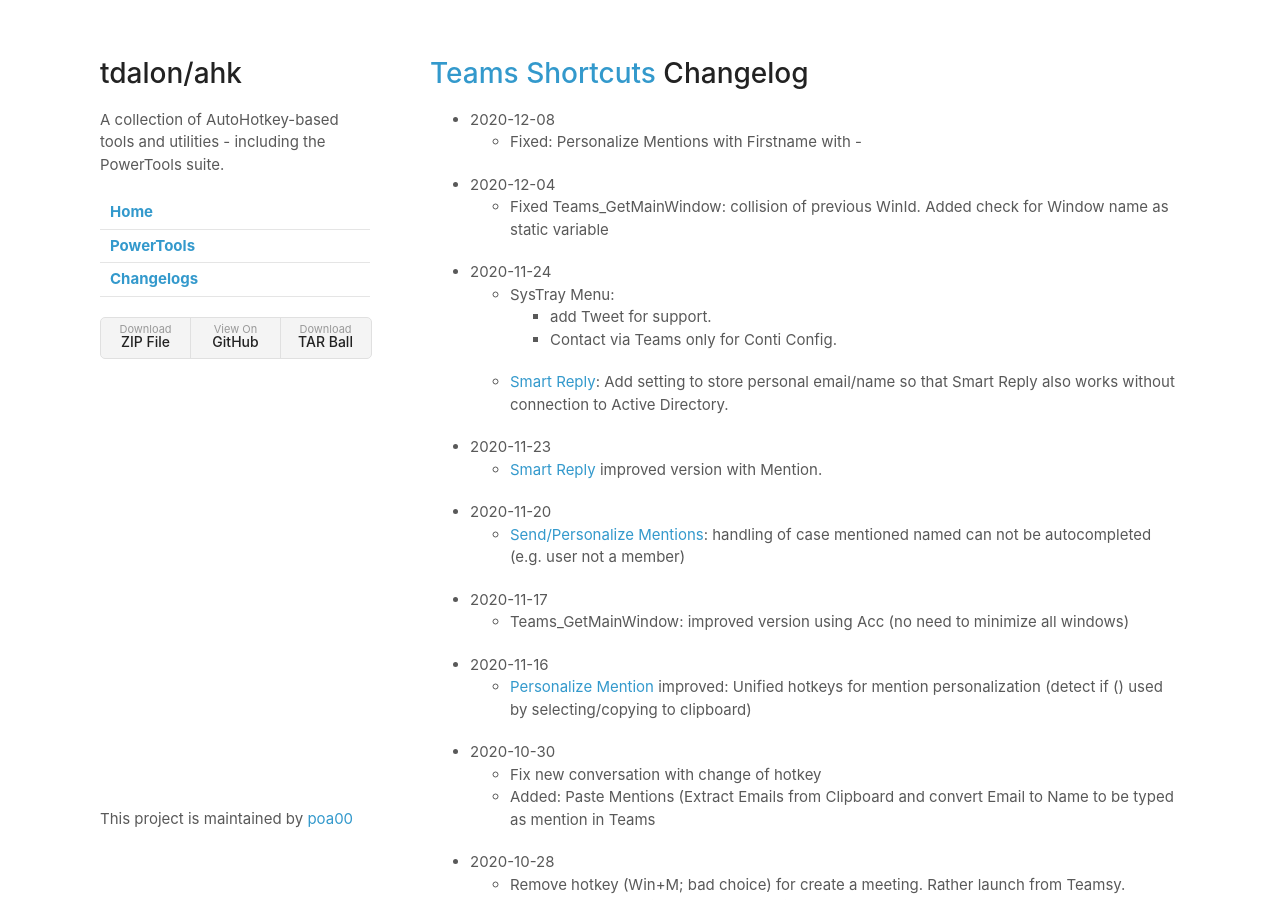
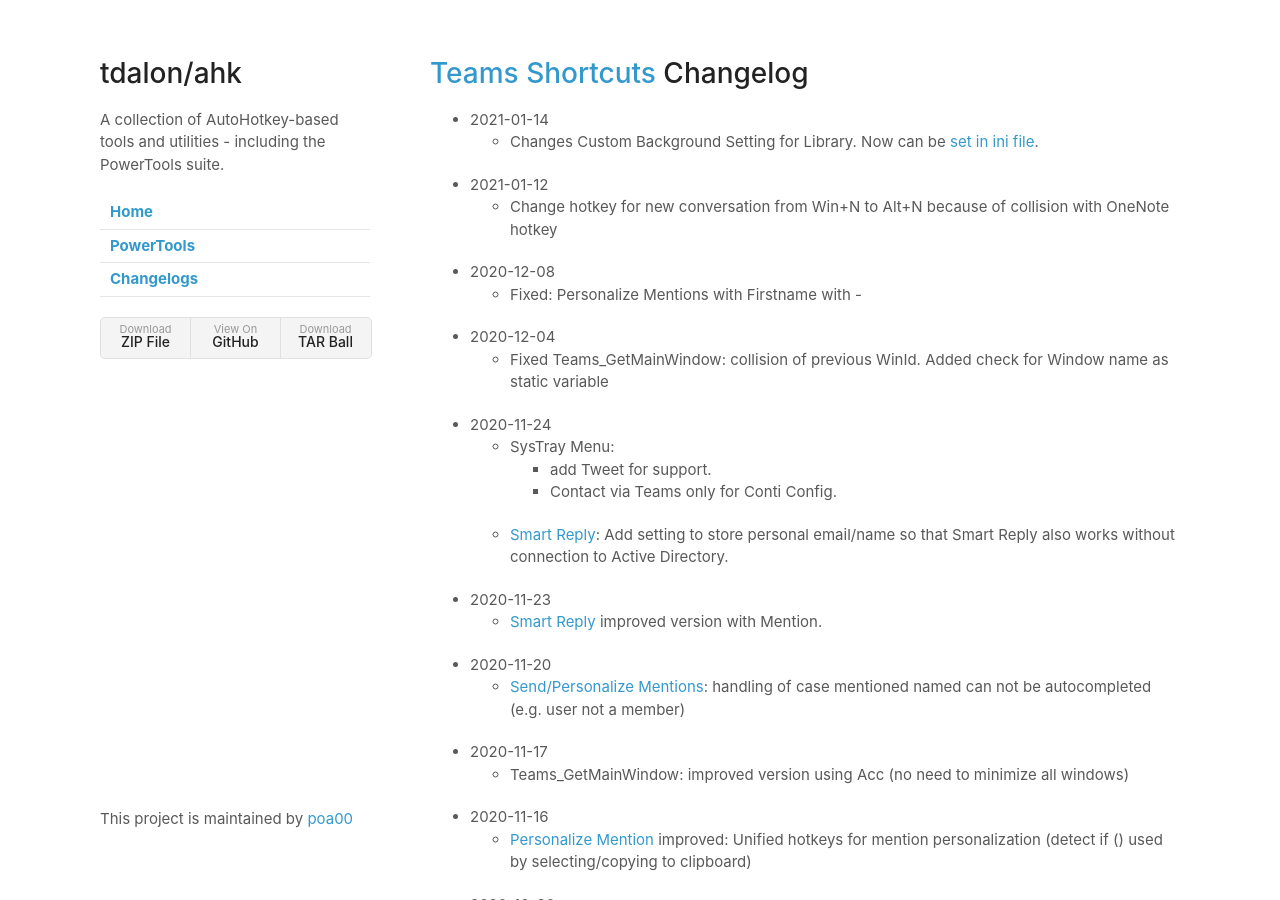
Before and after one commit to poa00/ahk-mso, a Jekyll site: the page built from docs/Teams-Shortcuts-(Changelog).md, in a window 1280 px wide and 900 px high. Built offline with Jekyll 4.4.1, drawn with Linux system fonts in a browser that asks for light colours; our own code applies the rules of GitHub Pages for plain Markdown files.

Commit message:
TeamsCustomBackgroundsLibrary setting

```diff
--- a/docs/Teams-Shortcuts-(Changelog).md
+++ b/docs/Teams-Shortcuts-(Changelog).md
@@ -1,5 +1,9 @@
 # [Teams Shortcuts](Teams-Shortcuts) Changelog
 
+* 2021-01-14
+	- Changes Custom Background Setting for Library. Now can be [set in ini file](https://tdalon.blogspot.com/2021/01/teams-custom-backgrounds.html#openlib).
+* 2021-01-12
+	- Change hotkey for new conversation from Win+N to Alt+N because of collision with OneNote hotkey
 * 2020-12-08
 	- Fixed: Personalize Mentions with Firstname with -
 * 2020-12-04
```
Also changed, not shown: docs/NWS-PowerTool-(Changelog).md (+2 -0 lines), 2 other files.
